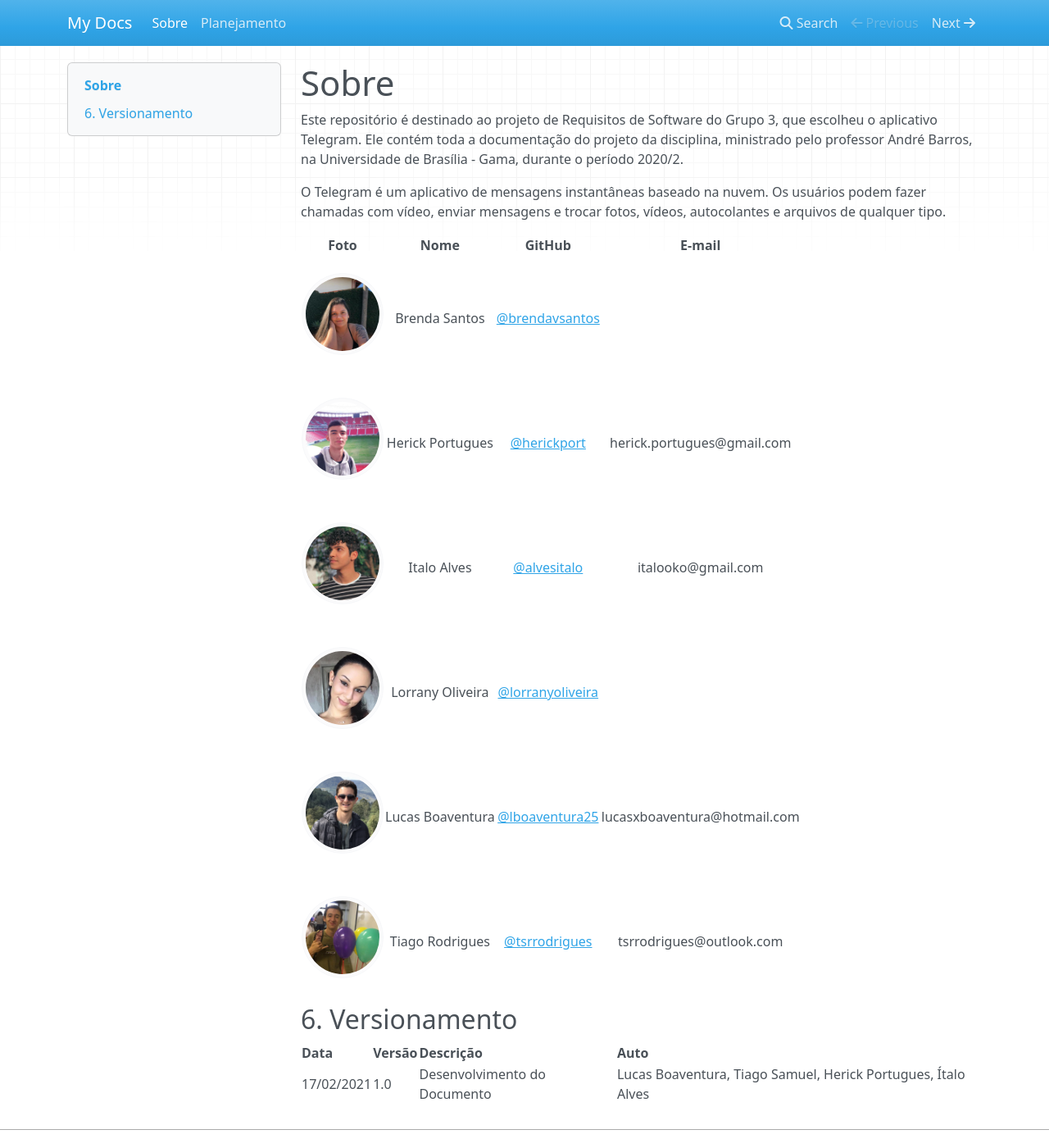
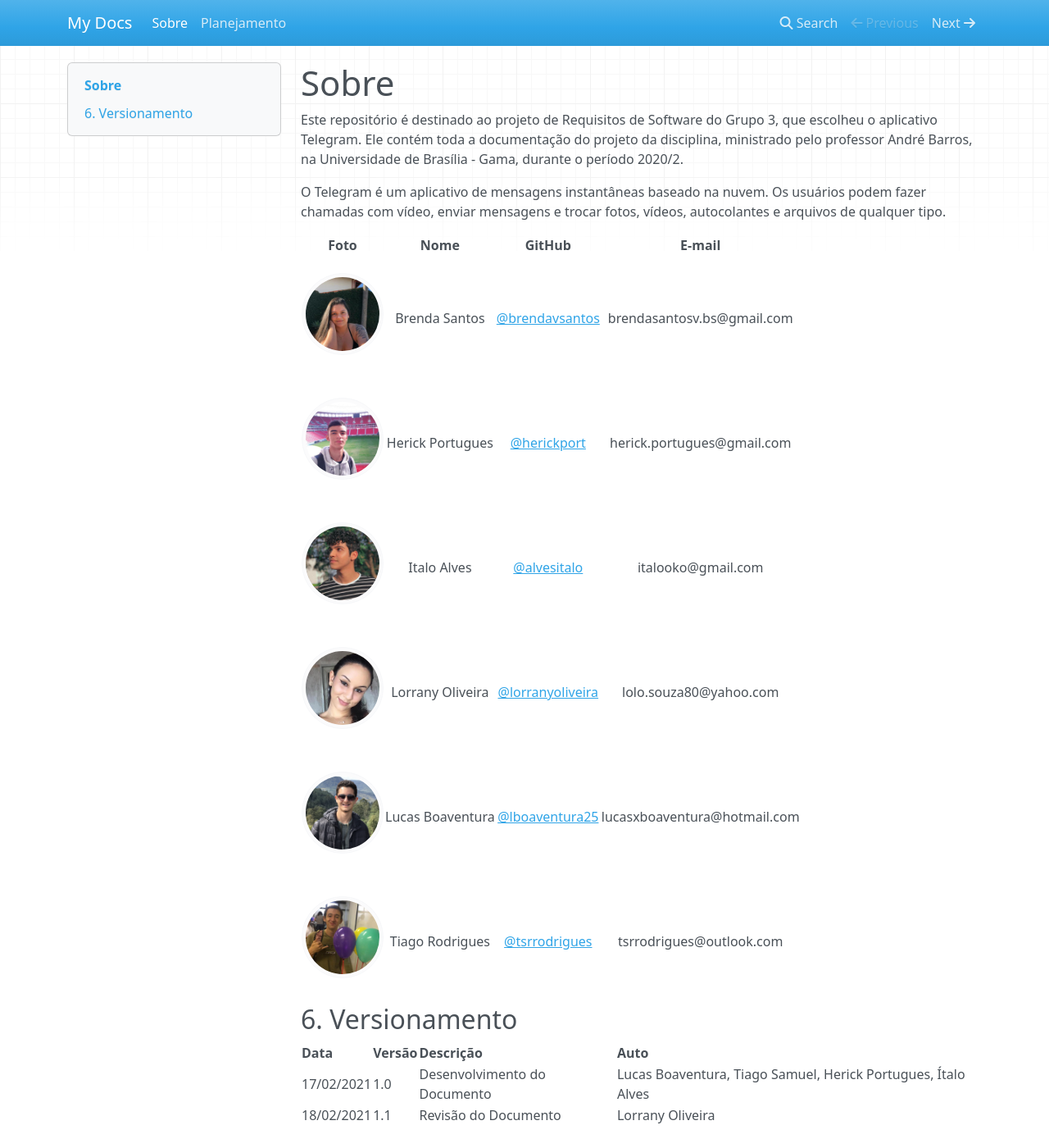
Before and after one commit to Requisitos-de-Software/2020.2-Telegram, an MkDocs documentation site: the page built from docs/index.md, in a window 1280 px wide and 1400 px high. Shown: the whole window at 82% size. Built offline with MkDocs 1.6.1, drawn with Linux system fonts in a browser that asks for light colours; nearby versions of some CDN libraries.

Commit message:
Adicionando dados que faltavam

```diff
--- a/docs/index.md
+++ b/docs/index.md
@@ -5,10 +5,10 @@ Este repositório é destinado ao projeto de Requisitos de Software do Grupo 3,
 
 |Foto | Nome | GitHub | E-mail |
 |:--:|:--:|:--:|:--:|
-| <img width=100 style="border-radius:50%" src="./assets/integrantes/brenda.jpeg"/> | Brenda Santos | [@brendavsantos][brenda-github] |
+| <img width=100 style="border-radius:50%" src="./assets/integrantes/brenda.jpeg"/> | Brenda Santos | [@brendavsantos][brenda-github] | brendasantosv.bs@gmail.com
 | <img width=100 style="border-radius:50%" src="./assets/integrantes/herick.jpeg"/> | Herick Portugues | [@herickport][Herick-github] | herick.portugues@gmail.com
 | <img width=100 style="border-radius:50%" src="./assets/integrantes/italo.jpeg"/> | Italo Alves | [@alvesitalo][Italo-github] | italooko@gmail.com
-| <img width=100 style="border-radius:50%" src="./assets/integrantes/lorrany.jpeg"/> | Lorrany Oliveira | [@lorranyoliveira][lorrany-github] |
+| <img width=100 style="border-radius:50%" src="./assets/integrantes/lorrany.jpeg"/> | Lorrany Oliveira | [@lorranyoliveira][lorrany-github] | lolo.souza80@yahoo.com
 | <img width=100 style="border-radius:50%" src="./assets/integrantes/lucas.png"/> | Lucas Boaventura | [@lboaventura25][lucas-github] | lucasxboaventura@hotmail.com
 | <img width=100 style="border-radius:50%" src="./assets/integrantes/tiago.jpeg"/> | Tiago Rodrigues | [@tsrrodrigues][tiago-github] | tsrrodrigues@outlook.com
 
@@ -25,3 +25,4 @@ Este repositório é destinado ao projeto de Requisitos de Software do Grupo 3,
 |Data|Versão|Descrição|Auto|
 |----|------|---------|----|
 |17/02/2021|1.0|Desenvolvimento do Documento|Lucas Boaventura, Tiago Samuel, Herick Portugues, Ítalo Alves|
+|18/02/2021|1.1|Revisão do Documento|Lorrany Oliveira|
```
